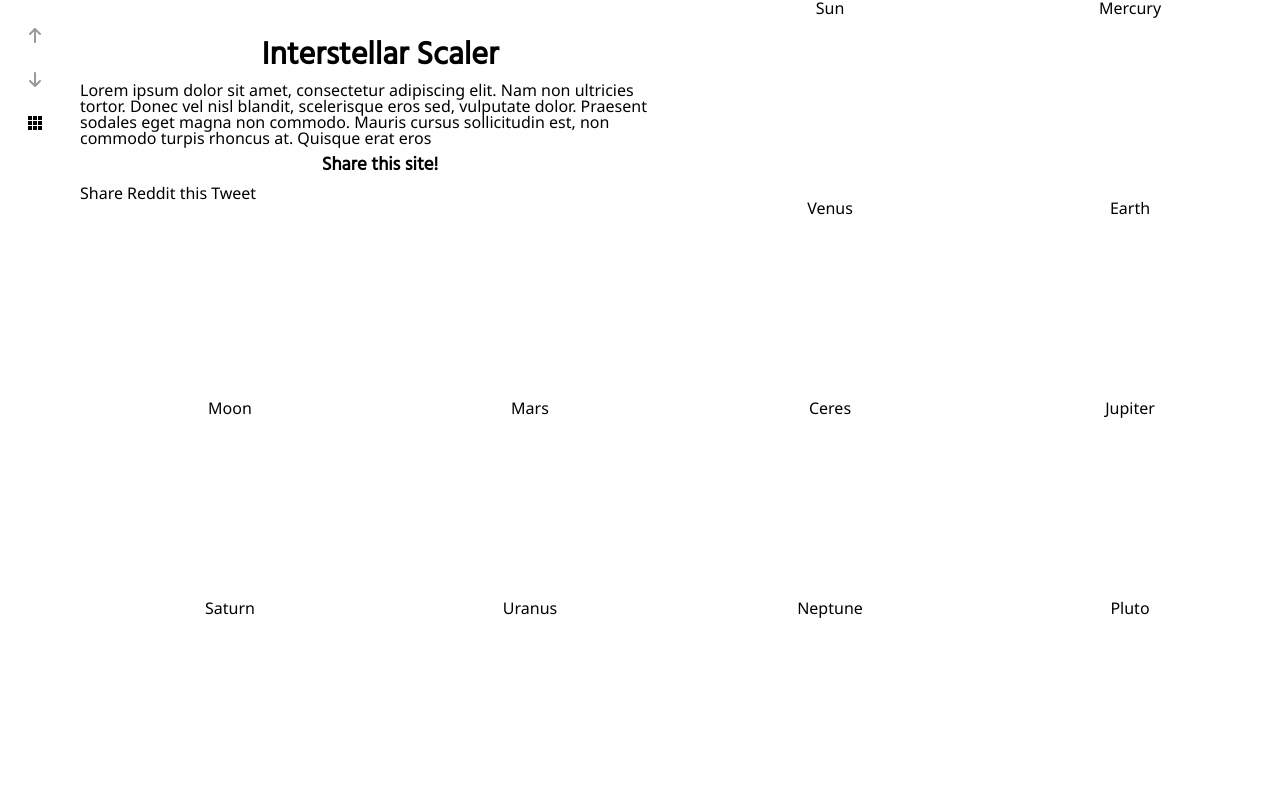
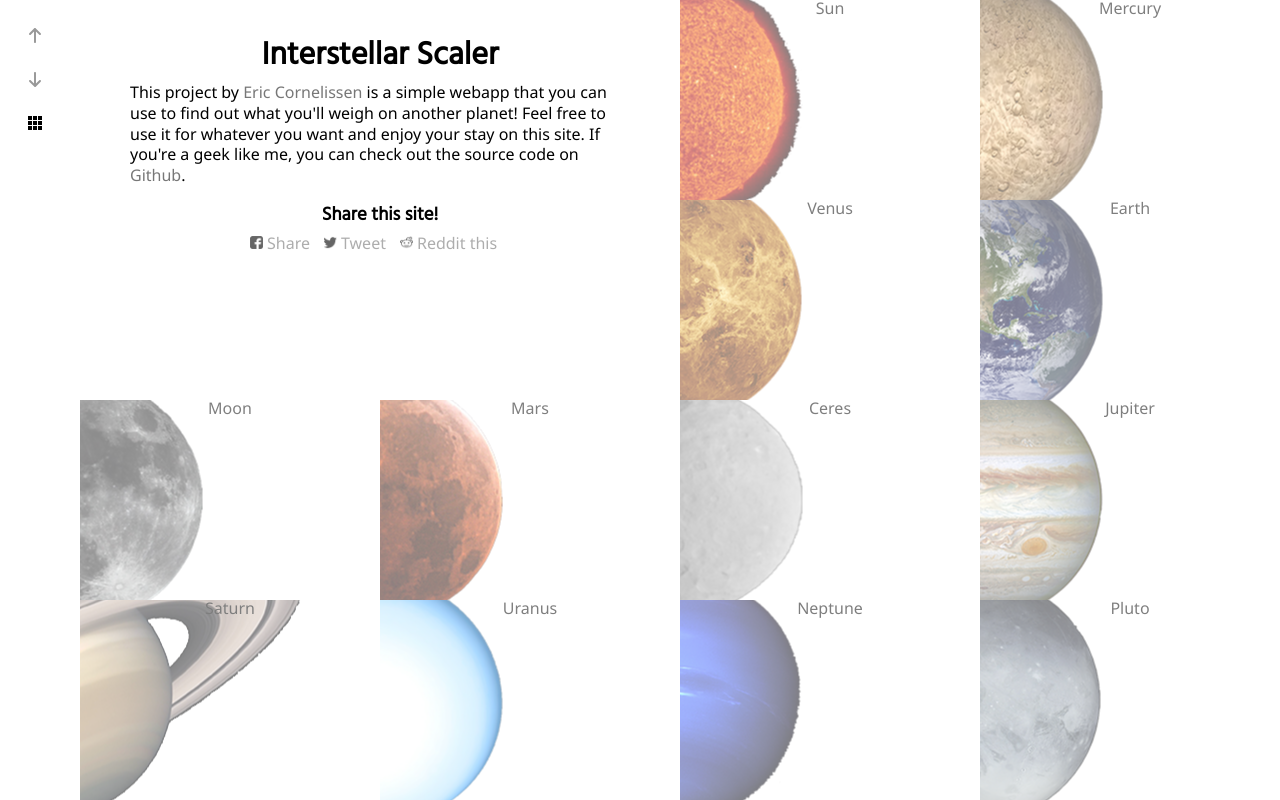
Before and after one commit to ericcornelissen/InterstellarScaler, a plain HTML site: page index.html in a window 1280 px wide. Both pictures are taken after a click on the item 35 px from the left and 124 px from the top of the page. Drawn offline with nearby package versions, Linux system fonts and the light colour scheme.

Commit message:
Grid interface :goat:
This commit starts to get a nicer interface for the grid page of the
webapp, e.g. I added thumbnails to this page.
Furthermore I added icons to the share links and added some information
about the page.

```diff
--- a/index.html
+++ b/index.html
@@ -154,29 +154,76 @@
 		<div id="grid" class="hide">
 			<div class="main-tile">
 				<h1>Interstellar Scaler</h1>
-				<p>Lorem ipsum dolor sit amet, consectetur adipiscing elit. Nam non ultricies tortor. Donec vel nisl blandit, scelerisque eros sed, vulputate dolor. Praesent sodales eget magna non commodo. Mauris cursus sollicitudin est, non commodo turpis rhoncus at. Quisque erat eros</p>
+				<p>This project by <a href="https://github.com/ericcornelissen" target="_blank">Eric Cornelissen</a> is a simple webapp that you can use to find out what you'll weigh on another planet! Feel free to use it for whatever you want and enjoy your stay on this site. If you're a geek like me, you can check out the source code on <a href="https://github.com/ericcornelissen/InterstellarScaler" target="_blank">Github</a>.</p>
 
 				<h3>Share this site!</h3>
+				<div id="share">
+					<div class="share">
+						<img src="rescources/icons/facebook.png"/>
 						<a href="https://www.facebook.com/dialog/feed?app_id=1557774461155978
 							&display=popup&caption=Find%20out%20what%20you%20weigh%20on%20other%20planets!
 							&link=https%3A%2F%2Fericcornelissen.github.io%2FInterstellarScaler%2F
 							&redirect_uri=https://ericcornelissen.github.io/InterstellarScaler/
 							&picture=http://i.imgur.com/kkZ9WcH.png" class="share" target="_blank">Share</a>
+					</div>
+					<div class="share">
+						<img src="rescources/icons/twitter.png"/>
+						<a href="https://twitter.com/intent/tweet?url=http%3A%2F%2Fbit.ly%2F1Cas5as&text=Check%20out%20this%20cool%20Interstellar%20Scaler!" class="share" target="_blank">Tweet</a>
+					</div>
+					<div class="share">
+						<img src="rescources/icons/reddit.png"/>
 						<a href="//www.reddit.com/submit" class="share" onclick="window.location = '//www.reddit.com/submit?url=' + encodeURIComponent(window.location); return false">Reddit this</a>
-				<a href="https://twitter.com/intent/tweet?url=http%3A%2F%2Fbit.ly%2F1Cas5as&text=Check%20out%20this%20cool%20Interstellar%20Scaler!" class="share">Tweet</a>
 					</div>
-			<div class="tile" onclick="_setPlanets(1); _toggleGrid();"><p>Sun</p></div>
-			<div class="tile" onclick="_setPlanets(2); _toggleGrid();"><p>Mercury</p></div>
-			<div class="tile" onclick="_setPlanets(3); _toggleGrid();"><p>Venus</p></div>
-			<div class="tile" onclick="_setPlanets(4); _toggleGrid();"><p>Earth</p></div>
-			<div class="tile" onclick="_setPlanets(5); _toggleGrid();"><p>Moon</p></div>
-			<div class="tile" onclick="_setPlanets(6); _toggleGrid();"><p>Mars</p></div>
-			<div class="tile" onclick="_setPlanets(7); _toggleGrid();"><p>Ceres</p></div>
-			<div class="tile" onclick="_setPlanets(8); _toggleGrid();"><p>Jupiter</p></div>
-			<div class="tile" onclick="_setPlanets(9); _toggleGrid();"><p>Saturn</p></div>
-			<div class="tile" onclick="_setPlanets(10); _toggleGrid();"><p>Uranus</p></div>
-			<div class="tile" onclick="_setPlanets(11); _toggleGrid();"><p>Neptune</p></div>
-			<div class="tile" onclick="_setPlanets(12); _toggleGrid();"><p>Pluto</p></div>
+				</div>
+			</div>
+			<div class="tile" onclick="_toggleGrid();">
+				<div class="image"><img src="rescources/thumbnails/sun.png"></div>
+				<p>Sun</p>
+			</div>
+			<div class="tile" onclick="_toggleGrid(); _setPlanets(2);">
+				<div class="image"><img src="rescources/thumbnails/mercury.png"></div>
+				<p>Mercury</p>
+			</div>
+			<div class="tile" onclick="_toggleGrid(); _setPlanets(3);">
+				<div class="image"><img src="rescources/thumbnails/venus.png"></div>
+				<p>Venus</p>
+			</div>
+			<div class="tile" onclick="_toggleGrid(); _setPlanets(4);">
+				<div class="image"><img src="rescources/thumbnails/earth.png"></div>
+				<p>Earth</p>
+			</div>
+			<div class="tile" onclick="_toggleGrid(); _setPlanets(5);">
+				<div class="image"><img src="rescources/thumbnails/moon.png"></div>
+				<p>Moon</p>
+			</div>
+			<div class="tile" onclick="_toggleGrid(); _setPlanets(6);">
+				<div class="image"><img src="rescources/thumbnails/mars.png"></div>
+				<p>Mars</p>
+			</div>
+			<div class="tile" onclick="_toggleGrid(); _setPlanets(7);">
+				<div class="image"><img src="rescources/thumbnails/ceres.png"></div>
+				<p>Ceres</p>
+			</div>
+			<div class="tile" onclick="_toggleGrid(); _setPlanets(8);">
+				<div class="image"><img src="rescources/thumbnails/jupiter.png"></div>
+				<p>Jupiter</p>
+			</div>
+			<div class="tile" onclick="_toggleGrid(); _setPlanets(9);">
+				<div class="image"><img src="rescources/thumbnails/saturn.png"></div>
+				<p>Saturn</p>
+				</div>
+			<div class="tile" onclick="_toggleGrid(); _setPlanets(10);">
+				<div class="image"><img src="rescources/thumbnails/uranus.png"></div>
+				<p>Uranus</p>
+			</div>
+			<div class="tile" onclick="_toggleGrid(); _setPlanets(11);">
+				<div class="image"><img src="rescources/thumbnails/neptune.png"></div>
+				<p>Neptune</p>
+			</div>
+			<div class="tile" onclick="_toggleGrid(); _setPlanets(12);">
+				<div class="image"><img src="rescources/thumbnails/pluto.png"></div>
+				<p>Pluto</p>
+			</div>
 		</div>
 	</body>
 </html>
--- a/scripts/script.js
+++ b/scripts/script.js
@@ -23,8 +23,8 @@ function _toggleGrid() {
 
 		__IS_cur_page = 2;
 	} else {
-		$('#planets').removeClass('hide');
-		$('#grid').addClass('hide');
+		$("#planets").removeClass("hide");
+		$("#grid").addClass("hide");
 		if (__IS_cur_planetID != 1) {
 			$("ul li.up").removeClass("disabled");
 		}
--- a/stylesheet.css
+++ b/stylesheet.css
@@ -32,6 +32,7 @@ html, body {
 	visibility: hidden;
 }
 
+
 /* Text */
 h1, h2, h3 {
 	color: #FFF;
@@ -39,6 +40,7 @@ h1, h2, h3 {
 	line-height: 1em;
 }
 p, a, li {
+		line-height: 1.3em;
 	color: #FFF;
 	font-family: "Noto Sans";
 	line-height: 1em;
@@ -60,7 +62,6 @@ p, a, li {
 		color: #FFF;
 	}
 	#intro p {
-		line-height: 1.3em;
 		font-size: 14px;
 		margin: 10px 0 10px 0;
 	}
@@ -190,15 +191,14 @@ nav {
 .main-tile {
 	display: block;
 	float: left;
-		height: 50%;
+	height: 49%;
 	min-height: 225px;
 	min-width: 400px;
 	width: 50%;
-		margin: 0;
 }
 	.main-tile h1 {
 		color: #000;
-		padding: 40px 0 10px 0;
+		padding: 40px 0 0 0;
 		text-align: center;
 		width: 100%;
 	}
@@ -206,30 +206,74 @@ nav {
 		color: #000;
 		width: 100%;
 		text-align: center;
-		padding: 10px 0;
 	}
 	.main-tile p {
 		color: #000;
+		line-height: 1.3em;
+		padding: 10px 50px 20px 50px;
 	}
 	.main-tile a {
-		color: #000;
+		color: #777;
 		text-decoration: none;
 	}
 	.main-tile a:hover {
-		color: #CCC;
+		color: #000;
+	}
+	#share {
+		width: 260px;
+		margin: 10px auto 0 auto;
+	}
+	#share div {
+		cursor: pointer;
+		display: inline-block;
+		margin: 0 10px 0 0;
+		opacity: .6;
+	}
+	#share a {
+		color: #777;
+		text-decoration: none;
+	}
+	#share div img {
+		height: 13px;
+		width: 13px;
+	}
+	#share div:hover {
+		opacity: 1;
 	}
 .tile {
 	cursor: pointer;
 	display: block;
 	float: left;
 	height: 25%;
+	min-height: 125px;
+	min-width: 200px;
+	opacity: .5;
+	position: relative;
 	width: 25%;
+
+	transition: opacity .1s;
 }
 	.tile:hover {
-		background-color: #CCC;
+		opacity: 1;
 	}
 	.tile p {
+		color: #000;
+		height: 100%;
+		position: absolute;
+		text-align: center;
+		vertical-align: middle;
+		top: 0;
 		width: 100%;
-		color: #000;
-		text-align: center;
 	}
+	.tile .image {
+		display: inline-block;
+		overflow: hidden;
+		position: relative;
+		max-height: 100%;
+	}
+	.tile .image img {
+		pointer-events: none;
+		position: relative;
+
+		transform: translate(-50%, -10%);
+	}
```
Also changed, not shown: rescources/icons/facebook.png (added), rescources/icons/reddit.png (added), rescources/icons/twitter.png (added), rescources/thumbnails/Ceres.png (added), rescources/thumbnails/earth.png (added), rescources/thumbnails/jupiter.png (added), rescources/thumbnails/mars.png (added), rescources/thumbnails/mercury.png (added), rescources/thumbnails/moon.png (added), rescources/thumbnails/neptune.png (added), rescources/thumbnails/pluto.png (added), rescources/thumbnails/saturn.png (added), rescources/thumbnails/sun.png (added), rescources/thumbnails/uranus.png (added), 1 more files. Lines whose indentation alone changed are shown as unchanged.
